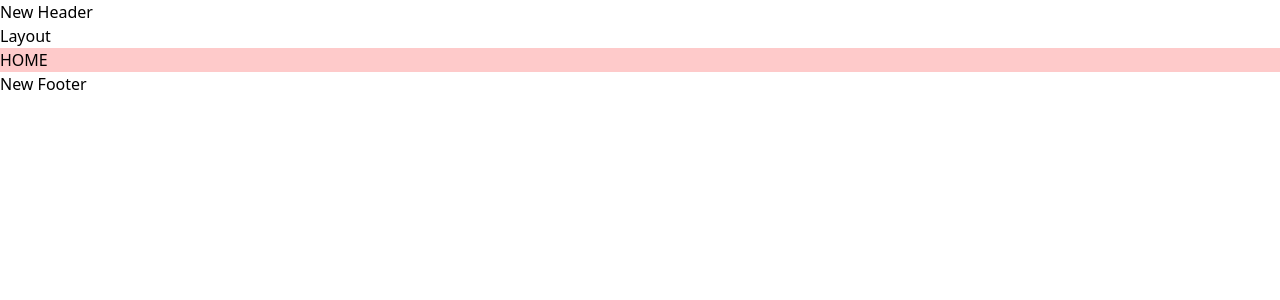
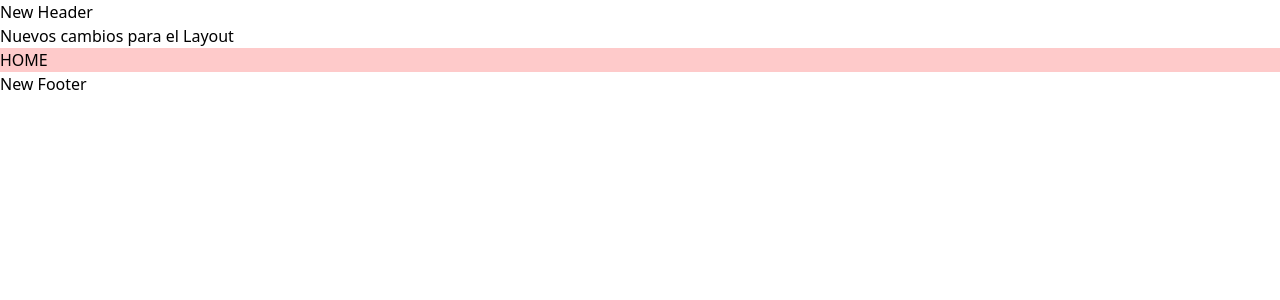
Before and after one commit to stain-franco/next-project, a Next.js app: page / in a window 1280 px wide. Shown: the top 300 px of the page. Built offline with nearby package versions, Linux system fonts and the light colour scheme.

Commit message:
cambios de prueba en el archivo layout dev 3

```diff
--- a/components/Layout.jsx
+++ b/components/Layout.jsx
@@ -5,7 +5,7 @@ const Layout = ({children}) => {
   return (
     <div>
         <Header/>
-        <h1>Layout</h1>
+        <h1>Nuevos cambios para el Layout</h1>
         {children}
         <Footer/>
     </div>
```
